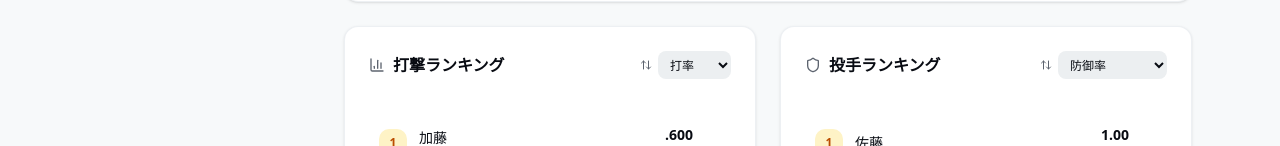
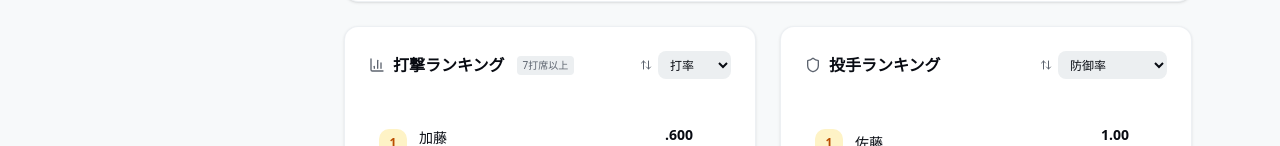
Before and after one commit to barca14-yume/26yakyuscore, a Next.js app: page / in a window 1280 px wide. Shown: the part 877-1023 px from the top of the page. Built offline with nearby package versions, Linux system fonts and the light colour scheme.

Commit message:
ランキングの規定打席フィルター追加（打撃のみ）

```diff
--- a/src/app/page.tsx
+++ b/src/app/page.tsx
@@ -155,7 +155,7 @@ export default function DashboardPage() {
 
         {/* 下段: 打撃ランキングと投手ランキング */}
         <div className="grid grid-cols-1 lg:grid-cols-2 gap-4 sm:gap-6">
-          <TeamOverview battingStats={battingStats} />
+          <TeamOverview battingStats={battingStats} totalGames={filteredGames.length} />
           <PitchingOverview pitchingStats={pitchingStats} />
         </div>
       </div>
--- a/src/components/dashboard/TeamOverview.tsx
+++ b/src/components/dashboard/TeamOverview.tsx
@@ -36,14 +36,22 @@ const SORT_OPTIONS: SortOption[] = [
 interface TeamOverviewProps {
     battingStats: BattingAggregation[];
     limit?: number;
+    totalGames: number;
 }
 
-export default function TeamOverview({ battingStats, limit = 8 }: TeamOverviewProps) {
+export default function TeamOverview({ battingStats, limit = 8, totalGames }: TeamOverviewProps) {
     const { playerNames } = useData();
     const [sortBy, setSortBy] = React.useState<keyof BattingAggregation>("avg");
+    const isRateMetric = ["avg", "ops", "obp"].includes(sortBy);
+    const minPA = totalGames;
+
+    // 規定打席に基づいてフィルタリング
+    const qualifiedBatters = isRateMetric
+        ? battingStats.filter(b => b.plateAppearances >= minPA)
+        : battingStats;
 
     // 選択された指標でソートし、上位を取得
-    const topBatters = [...battingStats]
+    const topBatters = [...qualifiedBatters]
         .sort((a, b) => (b[sortBy] as number) - (a[sortBy] as number))
         .slice(0, limit);
 
@@ -66,6 +74,11 @@ export default function TeamOverview({ battingStats, limit = 8 }: TeamOverviewPr
                 <CardTitle className="flex items-center gap-2 text-base">
                     <BarChart3 className="h-4 w-4 text-muted-foreground" />
                     打撃ランキング
+                    {isRateMetric && (
+                        <span className="text-[10px] font-normal text-muted-foreground bg-muted px-1.5 py-0.5 rounded ml-1">
+                            {minPA}打席以上
+                        </span>
+                    )}
                 </CardTitle>
                 <div className="flex items-center gap-1.5 ml-2">
                     <ArrowUpDown className="h-3 w-3 text-muted-foreground" />
```
